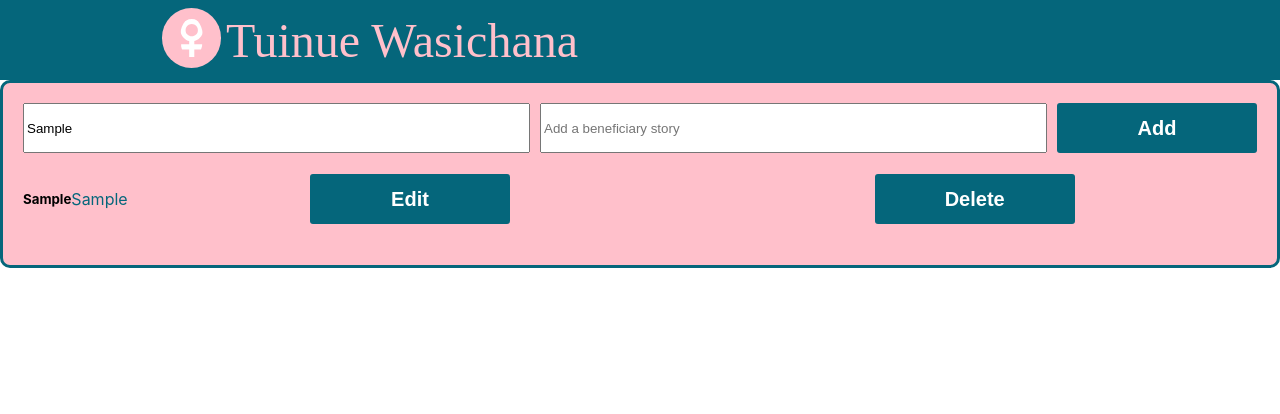
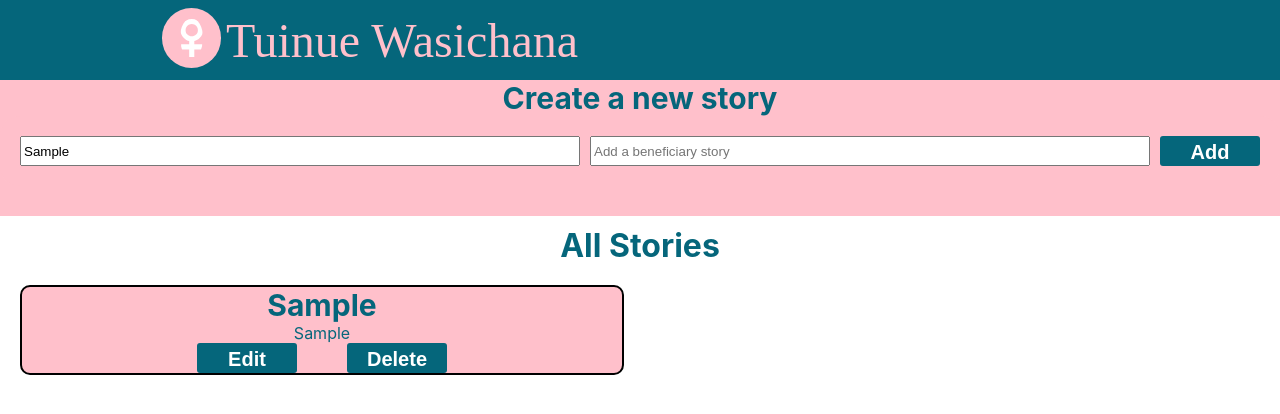
Before and after one commit to chris-wamae/tuinue-wasichana, a React (Create React App) app in the folder frontend/: page /stories in a window 1280 px wide. Both pictures are taken after typing "Sample", "Sample" into the empty fields and a click on the button "Add". Shown: the top 414 px of the page. Built offline with nearby package versions, Linux system fonts and the light colour scheme; a web font is replaced by a local one.

Commit message:
Edited stories

```diff
--- a/frontend/src/components/CharityBeneficiaryStories.css
+++ b/frontend/src/components/CharityBeneficiaryStories.css
@@ -1,11 +1,4 @@
-.charity-beneficiary-stories {
-    background-color: #FFC0CB; /* The pink background color */
-    border: 3px solid #05667B; /* The blue border */
-    border-radius: 10px; /* Add curved edges to the border */
-    padding: 20px; /* Add some space between the border and the content */
-    box-sizing: border-box; /* Include the border and padding in the width and height of the element */
-    max-width: 100%; /* Limit the width to 100% of the parent container */
-  }
+
   .story-actions {
     display: flex;
     justify-content: flex-start;
@@ -22,7 +15,10 @@
   .charity-beneficiary-stories form {
     display: flex;
     justify-content: space-between;
-    margin-bottom: 10px;
+    background-color:var(--pink);
+    padding:20px;
+    border-radius:20px;
+
   }
 
   .charity-beneficiary-stories input {
@@ -37,6 +33,8 @@
     padding: 5px 10px;
     border-radius: 3px;
     cursor: pointer;
+    width:100px;
+    height:30px;
   }
 
   .charity-beneficiary-stories button:hover {
@@ -48,13 +46,75 @@
     padding: 0;
   }
 
-  .charity-beneficiary-stories li {
+  .story {
     display: flex;
+    flex-direction:column;
     justify-content: space-between;
     align-items: center;
     margin-bottom: 5px;
+    width:600px;
+    border:2px solid black;
+    margin:20px;
+    background-color:var(--pink);
+    color:var(--blue);
+    text-align:center;
+    border-radius:10px;
   }
 
   .charity-beneficiary-stories li span {
     color: #05667B;
   }
+
+/* .add-form{
+  margin-bottom:20px;
+  margin-top:20px;
+}
+
+.story{
+ margin-top:20px;
+} */
+
+
+.add-story{
+  display:flex;
+  flex-direction:column;
+  background-color:var(--pink);
+  justify-content:space-around;
+  align-items:space-around;
+ padding-bottom:30px;
+
+}
+
+.stories h5{
+text-align:center;
+margin:0px;
+font-size:30px;
+color:var(--blue)
+}
+
+.stories{
+  display:flex;
+  flex-wrap:wrap;
+
+}
+
+.buttons{
+  display:flex;
+  justify-content:space-around;
+  width:300px;
+}
+
+#title{
+  text-align:center;
+  color:var(--blue);
+  font-size:30px;
+  margin:0px;
+}
+
+.stories-title{
+  text-align:center;
+  color:var(--blue);
+  font-size:32px;
+  margin:0px;
+  margin-top:10px;
+}
--- a/frontend/src/components/CharityBeneficiaryStories.js
+++ b/frontend/src/components/CharityBeneficiaryStories.js
@@ -20,6 +20,8 @@ const CharityBeneficiaryStories = () => {
     <>
       <NavBar elements={[]} />
       <div className="charity-beneficiary-stories">
+        <div className="add-story">
+        <h5 id="title">Create a new story</h5>
         <form
           onSubmit={(e) => {
             e.preventDefault();
@@ -31,6 +33,7 @@ const CharityBeneficiaryStories = () => {
             setStoryInput("");
           }}
         >
+
           <input
             type="text"
             placeholder="Add a beneficiary name"
@@ -46,9 +49,12 @@ const CharityBeneficiaryStories = () => {
 
           <button type="submit">Add</button>
         </form>
-        <ul>
+        </div>
+        <h4 className="stories-title">All Stories</h4>
+        <div className="stories">
+
           {stories.map((story) => (
-            <li key={story.id}>
+            <div key={story.id} className="story">
               {editingStory === story.id ? (
                 <>
                   <input
@@ -85,6 +91,7 @@ const CharityBeneficiaryStories = () => {
                 <>
                   <h5>{story.name}</h5>
                   <span>{story.story}</span>
+                  <div className="buttons">
                   <button onClick={() => setEditingStory(story.id)}>
                     Edit
                   </button>
@@ -95,11 +102,12 @@ const CharityBeneficiaryStories = () => {
                   >
                     Delete
                   </button>
+                  </div>
                 </>
               )}
-            </li>
+            </div>
           ))}
-        </ul>
+        </div>
       </div>
     </>
   );
```
